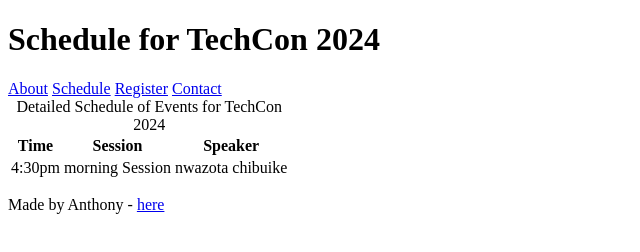
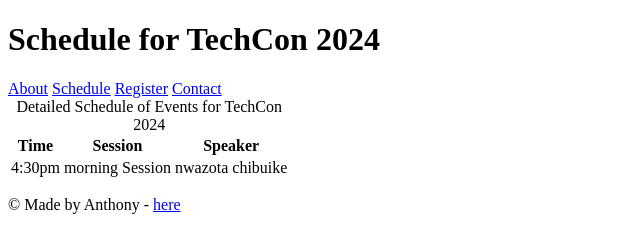
Before and after one commit to Oracle00999/TechCon_HTML, a plain HTML site: page techcon_website/schedule.html in a window 1280 px wide. Shown: the full height of the page, 0-640 px from the left. Drawn offline with Linux system fonts and the light colour scheme.

Commit message:
added schedule.html file

```diff
--- a/techcon_website/schedule.html
+++ b/techcon_website/schedule.html
@@ -32,7 +32,7 @@
         </tr>
       </table>
       <footer>
-        <p>Made by Anthony - <a href="#tweets.html" target="_blank">here</a></p>
+        <p>&copy; Made by Anthony - <a href="#tweets.html" target="_blank">here</a></p>
       </footer>
     </main>
   </body>
```
